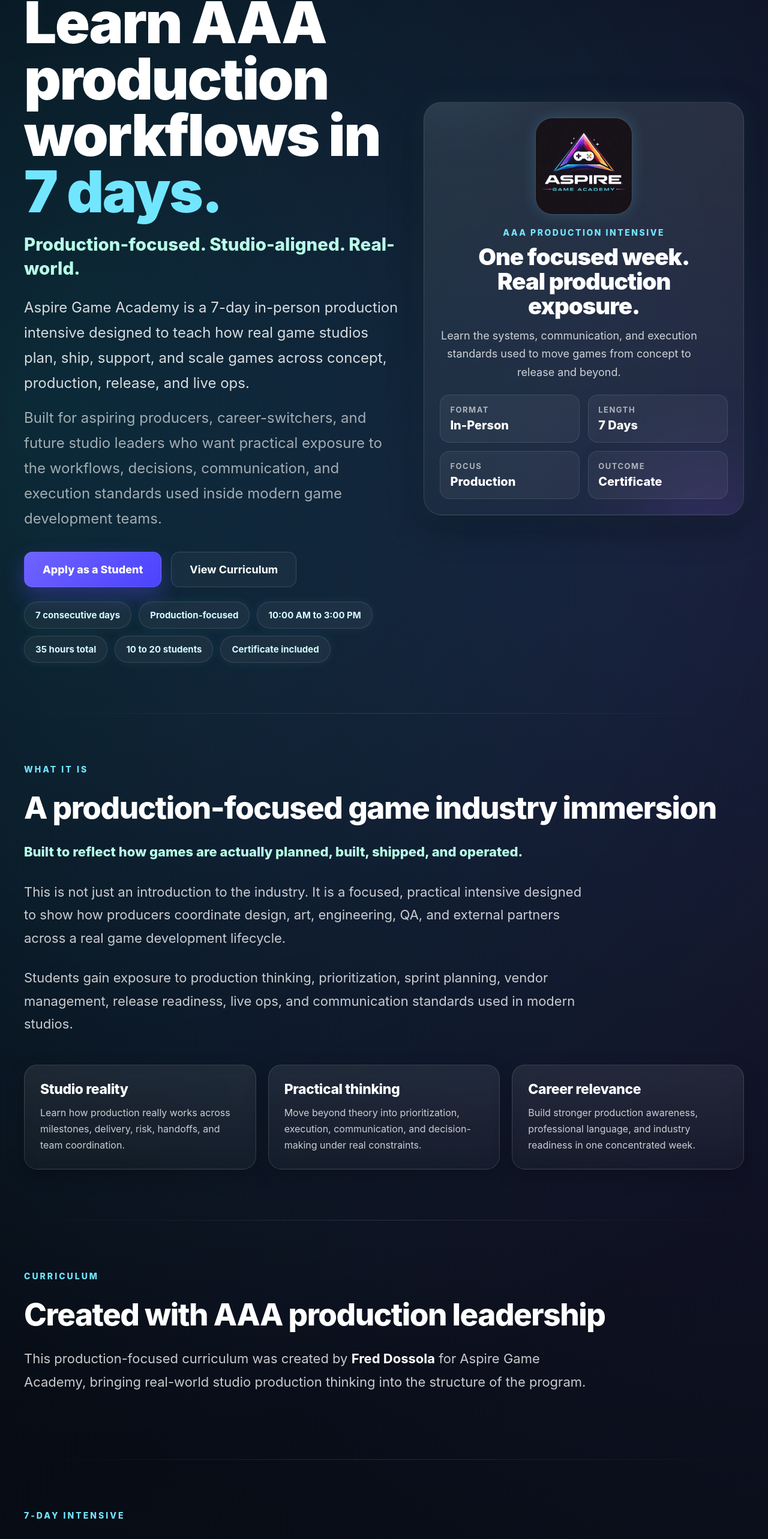
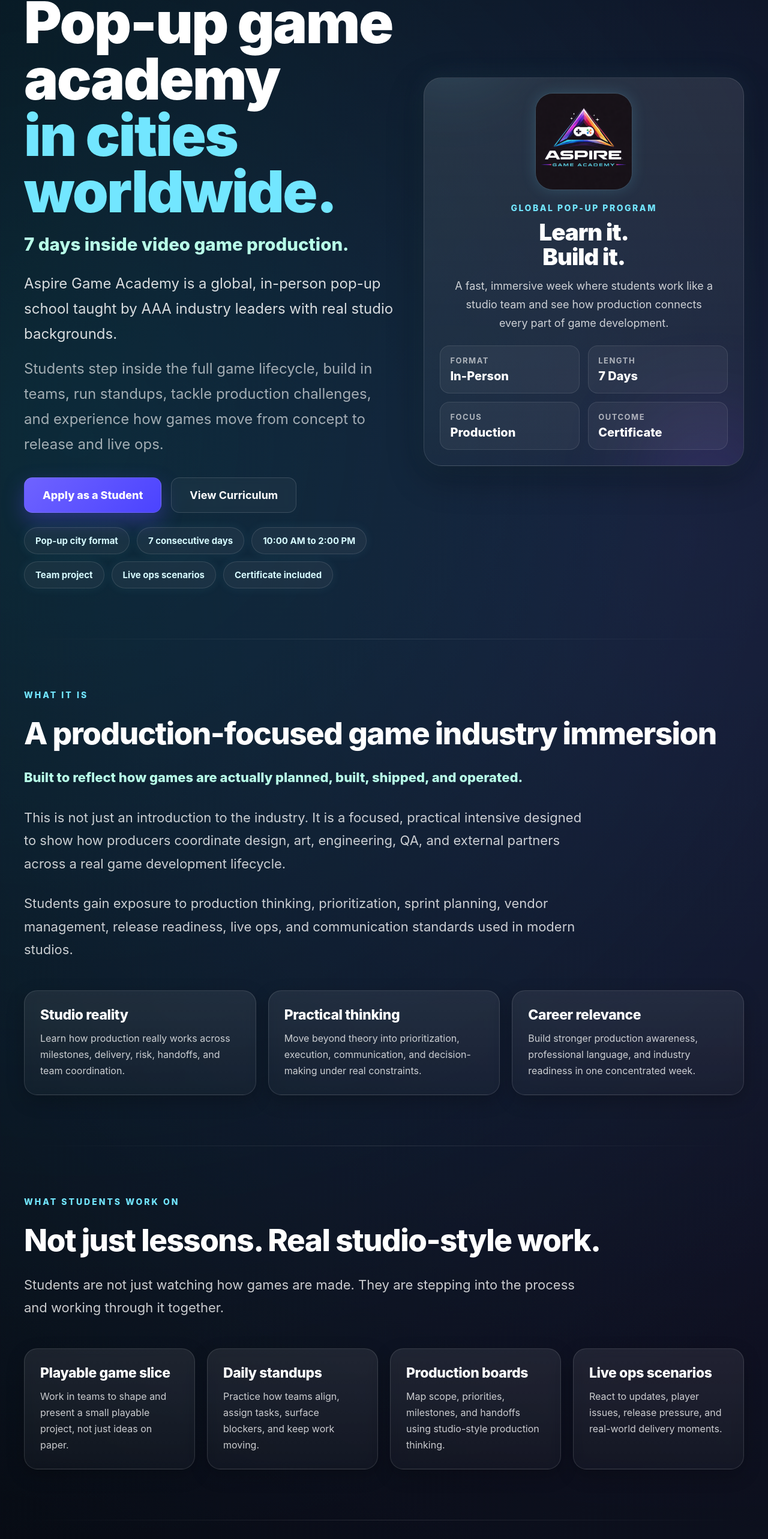
Before and after one commit to jessgoodvibesonly/aspire-game-academy, a Next.js app: page / in a window 1280 px wide. Shown: the part 115-2681 px from the top of the page at 60% size. Built offline with nearby package versions, Linux system fonts and the light colour scheme.

Commit message:
Update page.tsx

```diff
--- a/app/page.tsx
+++ b/app/page.tsx
@@ -183,11 +183,30 @@ export default function Home() {
   ];
 
   const outcomes = [
-    "Plan and run real production workflows",
-    "Manage cross-functional teams and vendors",
-    "Track delivery, risks, and quality",
-    "Support release and live operations",
-    "Communicate like a producer in a real studio",
+    "Build a playable team project",
+    "Run standups and production check-ins",
+    "Track scope, blockers, and priorities",
+    "Respond to release and live ops scenarios",
+    "Present work like a real studio team",
+  ];
+
+  const studentWork = [
+    {
+      title: "Playable game slice",
+      text: "Work in teams to shape and present a small playable project, not just ideas on paper.",
+    },
+    {
+      title: "Daily standups",
+      text: "Practice how teams align, assign tasks, surface blockers, and keep work moving.",
+    },
+    {
+      title: "Production boards",
+      text: "Map scope, priorities, milestones, and handoffs using studio-style production thinking.",
+    },
+    {
+      title: "Live ops scenarios",
+      text: "React to updates, player issues, release pressure, and real-world delivery moments.",
+    },
   ];
 
   return (
@@ -254,9 +273,9 @@ export default function Home() {
                 maxWidth: "940px",
               }}
             >
-              Learn AAA production workflows in{" "}
+              Pop-up game academy
               <br />
-              <span style={{ color: colors.cyan }}>7 days.</span>
+              <span style={{ color: colors.cyan }}>in cities worldwide.</span>
             </h1>
 
             <p
@@ -269,7 +288,7 @@ export default function Home() {
                 maxWidth: "900px",
               }}
             >
-              Production-focused. Studio-aligned. Real-world.
+              7 days inside video game production.
             </p>
 
             <p
@@ -281,9 +300,7 @@ export default function Home() {
                 maxWidth: "920px",
               }}
             >
-              Aspire Game Academy is a 7-day in-person production intensive
-              designed to teach how real game studios plan, ship, support, and
-              scale games across concept, production, release, and live ops.
+              Aspire Game Academy is a global, in-person pop-up school taught by AAA industry leaders with real studio backgrounds.
             </p>
 
             <p
@@ -295,10 +312,7 @@ export default function Home() {
                 maxWidth: "920px",
               }}
             >
-              Built for aspiring producers, career-switchers, and future studio
-              leaders who want practical exposure to the workflows, decisions,
-              communication, and execution standards used inside modern game
-              development teams.
+              Students step inside the full game lifecycle, build in teams, run standups, tackle production challenges, and experience how games move from concept to release and live ops.
             </p>
 
             <div
@@ -327,11 +341,11 @@ export default function Home() {
               }}
             >
               {[
+                "Pop-up city format",
                 "7 consecutive days",
-                "Production-focused",
-                "10:00 AM to 3:00 PM",
-                "35 hours total",
-                "10 to 20 students",
+                "10:00 AM to 2:00 PM",
+                "Team project",
+                "Live ops scenarios",
                 "Certificate included",
               ].map((item) => (
                 <div key={item} style={statPillStyle}>
@@ -422,7 +436,7 @@ export default function Home() {
                       marginBottom: "12px",
                     }}
                   >
-                    AAA Production Intensive
+                    Global Pop-Up Program
                   </div>
 
                   <div
@@ -434,9 +448,9 @@ export default function Home() {
                       marginBottom: "14px",
                     }}
                   >
-                    One focused week.
+                    Learn it.
                     <br />
-                    Real production exposure.
+                    Build it.
                   </div>
 
                   <p
@@ -448,8 +462,7 @@ export default function Home() {
                       maxWidth: "430px",
                     }}
                   >
-                    Learn the systems, communication, and execution standards
-                    used to move games from concept to release and beyond.
+                    A fast, immersive week where students work like a studio team and see how production connects every part of game development.
                   </p>
                 </div>
 
@@ -557,13 +570,37 @@ export default function Home() {
 
       <div style={dividerStyle} />
 
+      {/* WHAT STUDENTS WORK ON */}
+      <section style={sectionStyle}>
+        <div style={sectionIntroStyle}>
+          <div style={smallLabelStyle}>What Students Work On</div>
+          <h2 style={h2Style}>Not just lessons. Real studio-style work.</h2>
+          <p style={bodyStyle}>
+            Students are not just watching how games are made. They are stepping into the process and working through it together.
+          </p>
+        </div>
+
+        <div style={gridStyle}>
+          {studentWork.map((item) => (
+            <div key={item.title} style={cardStyle}>
+              <h3 style={cardTitleStyle}>{item.title}</h3>
+              <p style={{ margin: 0, color: colors.muted, lineHeight: 1.7 }}>
+                {item.text}
+              </p>
+            </div>
+          ))}
+        </div>
+      </section>
+
+      <div style={dividerStyle} />
+
       {/* CURRICULUM CREDIT */}
       <section style={sectionStyle}>
         <div style={sectionIntroStyle}>
           <div style={smallLabelStyle}>Curriculum</div>
           <h2 style={h2Style}>Created with AAA production leadership</h2>
           <p style={bodyStyle}>
-            This production-focused curriculum was created by <strong style={{ color: colors.text }}>Fred Dossola</strong> for Aspire Game Academy, bringing real-world studio production thinking into the structure of the program.
+            The production-heavy foundation of this program was created by <strong style={{ color: colors.text }}>Fred Dossola</strong> for Aspire Game Academy, bringing real studio production thinking into the structure, pace, and focus of the experience.
           </p>
         </div>
       </section>
@@ -576,7 +613,7 @@ export default function Home() {
           <div style={smallLabelStyle}>7-Day Intensive</div>
           <h2 style={h2Style}>Production-Focused Curriculum</h2>
           <p style={{ ...bodyStyle, color: colors.mint, fontWeight: 800 }}>
-            Designed to teach how games move from concept to live operations.
+            From concept to release to live ops, in one focused week.
           </p>
         </div>
 
@@ -610,12 +647,9 @@ export default function Home() {
       <section style={sectionStyle}>
         <div style={sectionIntroStyle}>
           <div style={smallLabelStyle}>Outcome</div>
-          <h2 style={h2Style}>By the end of the course, participants can</h2>
+          <h2 style={h2Style}>By the end of the course, students can</h2>
           <p style={bodyStyle}>
-            Students finish the program with stronger production awareness,
-            clearer communication skills, and a better understanding of how
-            delivery, quality, release, and live operations are coordinated in a
-            real studio environment.
+            Students leave with clearer production awareness, stronger team communication, and practical experience connecting planning, delivery, release, and live operations.
           </p>
         </div>
 
@@ -634,7 +668,7 @@ export default function Home() {
       <section style={sectionStyle}>
         <div style={sectionIntroStyle}>
           <div style={smallLabelStyle}>Who It’s For</div>
-          <h2 style={h2Style}>Built for future producers and studio operators</h2>
+          <h2 style={h2Style}>Built for future producers and game team talent</h2>
           <p style={bodyStyle}>
             This program is designed for aspiring producers, coordinators,
             project-minded creatives, career-switchers, and people who want to
@@ -686,12 +720,9 @@ export default function Home() {
       <section style={sectionStyle}>
         <div style={sectionIntroStyle}>
           <div style={smallLabelStyle}>Why It Matters</div>
-          <h2 style={h2Style}>A faster bridge into real production thinking</h2>
+          <h2 style={h2Style}>A faster way into the real side of game development</h2>
           <p style={bodyStyle}>
-            Many people understand games from the player side, but not from the
-            production side. Aspire Game Academy helps close that gap with a
-            concentrated, practical, high-value intensive built around how games
-            are really delivered.
+            Many people love games without ever seeing how teams actually build, coordinate, release, and support them. Aspire Game Academy helps close that gap in a format that feels current, practical, and exciting.
           </p>
         </div>
 
@@ -726,11 +757,9 @@ export default function Home() {
       <section style={sectionStyle}>
         <div style={sectionIntroStyle}>
           <div style={smallLabelStyle}>Pop-Up Model</div>
-          <h2 style={h2Style}>Designed to launch city by city</h2>
+          <h2 style={h2Style}>Built to launch city by city</h2>
           <p style={bodyStyle}>
-            Aspire Game Academy is structured as a premium 7-day in-person
-            intensive that can be launched in multiple cities with local
-            instructors, focused cohorts, and strong production positioning.
+            Aspire Game Academy is designed as a global pop-up model that can activate in different cities with focused cohorts, local energy, and strong studio-style positioning.
           </p>
         </div>
 
@@ -738,20 +767,19 @@ export default function Home() {
           <div style={cardStyle}>
             <h3 style={cardTitleStyle}>Focused format</h3>
             <p style={{ color: colors.muted, lineHeight: 1.7, margin: 0 }}>
-              One city, one week, one strong immersive learning experience.
+              One city. One week. One immersive game production experience.
             </p>
           </div>
           <div style={cardStyle}>
             <h3 style={cardTitleStyle}>Professional energy</h3>
             <p style={{ color: colors.muted, lineHeight: 1.7, margin: 0 }}>
-              Designed to feel serious, studio-aligned, and premium from the
-              first touchpoint onward.
+              Designed to feel exciting, polished, and studio-aligned from the first touchpoint onward.
             </p>
           </div>
           <div style={cardStyle}>
             <h3 style={cardTitleStyle}>Built to scale</h3>
             <p style={{ color: colors.muted, lineHeight: 1.7, margin: 0 }}>
-              Easy to replicate in future markets as Aspire expands.
+              Easy to replicate as Aspire grows into new cities and new communities.
             </p>
           </div>
         </div>
@@ -795,19 +823,18 @@ export default function Home() {
               $1,997
             </div>
             <p style={{ color: colors.muted, lineHeight: 1.75, margin: 0 }}>
-              Includes 7 live in-person training days, practical production
-              exposure, mentorship, and a certificate of completion.
+              Includes 7 live in-person training days, studio-style teamwork, practical production exposure, and a certificate of completion.
             </p>
           </div>
 
           <div style={cardStyle}>
             <h3 style={cardTitleStyle}>What’s Included</h3>
             <p style={{ color: colors.muted, lineHeight: 1.9, margin: 0 }}>
-              35 total hours
+              28 total hours
               <br />
               Live instruction
               <br />
-              Production-focused curriculum
+              Team project work
               <br />
               Certificate included
             </p>
@@ -823,9 +850,7 @@ export default function Home() {
           <div style={smallLabelStyle}>Teach With Aspire</div>
           <h2 style={h2Style}>Lead a city cohort</h2>
           <p style={bodyStyle}>
-            Aspire Game Academy is built with experienced industry professionals
-            who can lead, mentor, and bring real-world studio production
-            knowledge into the room.
+            Aspire Game Academy is built for experienced industry professionals who can lead, mentor, and bring real studio knowledge into an exciting pop-up learning environment.
           </p>
         </div>
 
@@ -846,7 +871,7 @@ export default function Home() {
             <p style={{ color: colors.muted, lineHeight: 1.85, margin: 0 }}>
               7 consecutive days
               <br />
-              10:00 AM to 3:00 PM daily
+              10:00 AM to 2:00 PM daily
               <br />
               10 to 20 students
             </p>
@@ -880,7 +905,7 @@ export default function Home() {
             margin: "0 auto 18px auto",
           }}
         >
-          Your path into production starts here
+          Your path into the game industry starts here
         </h2>
         <p
           style={{
@@ -889,9 +914,7 @@ export default function Home() {
             maxWidth: "900px",
           }}
         >
-          Whether you want to join as a student or teach as a city lead,
-          Aspire Game Academy is built to move fast, stay practical, and deliver
-          a real-world production-aligned experience.
+          Join as a student or step in as an instructor. Aspire Game Academy is built to move fast, stay practical, and deliver a game industry experience that feels real from day one.
         </p>
 
         <div
```
